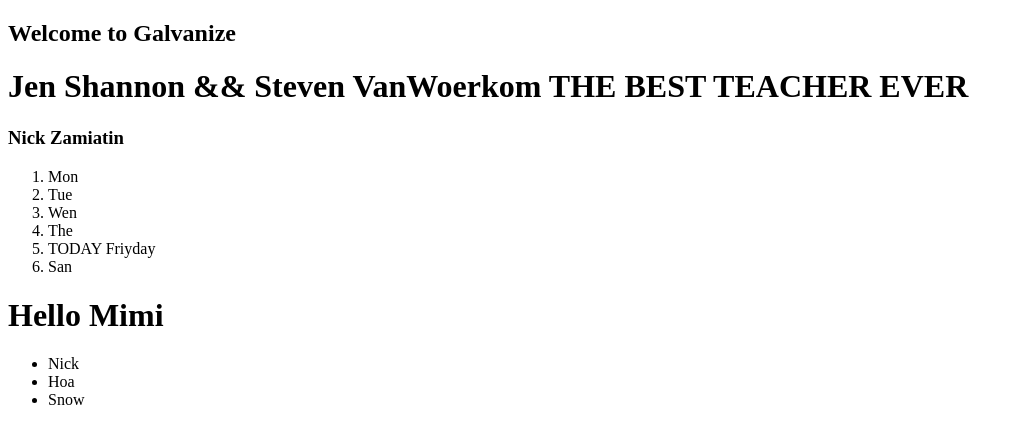
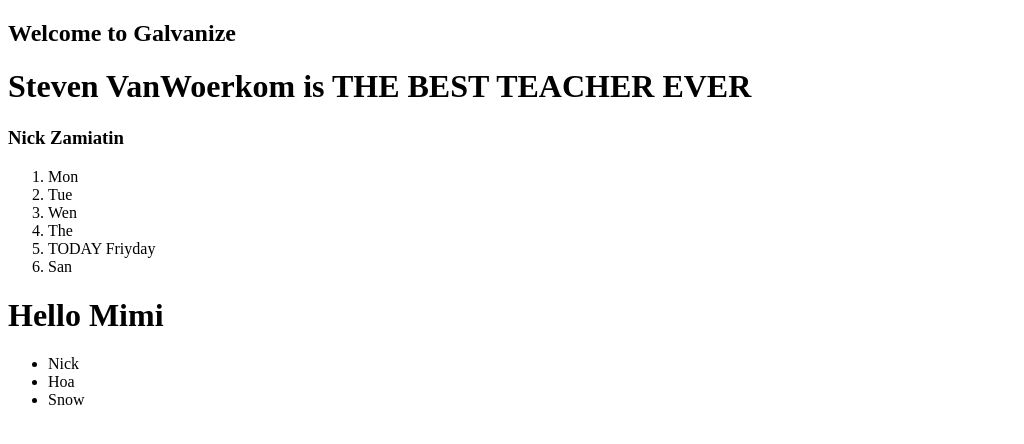
Before and after one commit to shannonjen/fridayg87, a plain HTML site: page index.html in a window 1280 px wide. Shown: the whole page, without its empty margins (0-1024 px from the left). Drawn offline with Linux system fonts and the light colour scheme.

Commit message:
Fix teachers

```diff
--- a/index.html
+++ b/index.html
@@ -8,7 +8,7 @@
   </head>
   <body>
     <h2> Welcome to Galvanize </h1>
-    <h1> Jen Shannon && Steven VanWoerkom  THE BEST TEACHER EVER</h2>
+    <h1> Steven VanWoerkom is THE BEST TEACHER EVER</h2>
     <h3>  Nick Zamiatin  </h1>
          <ol>
          <li>Mon</li>
```
Also changed, not shown: 1 other file.
